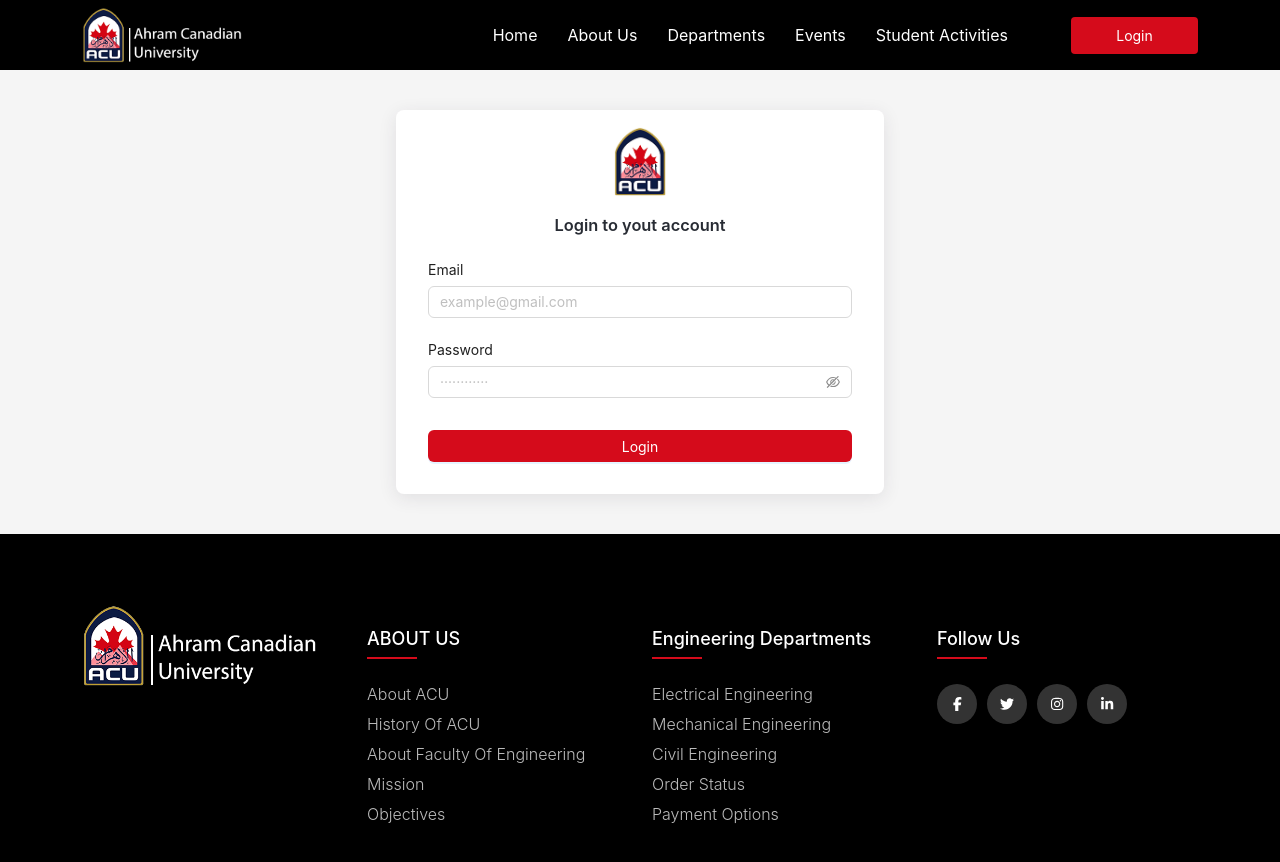
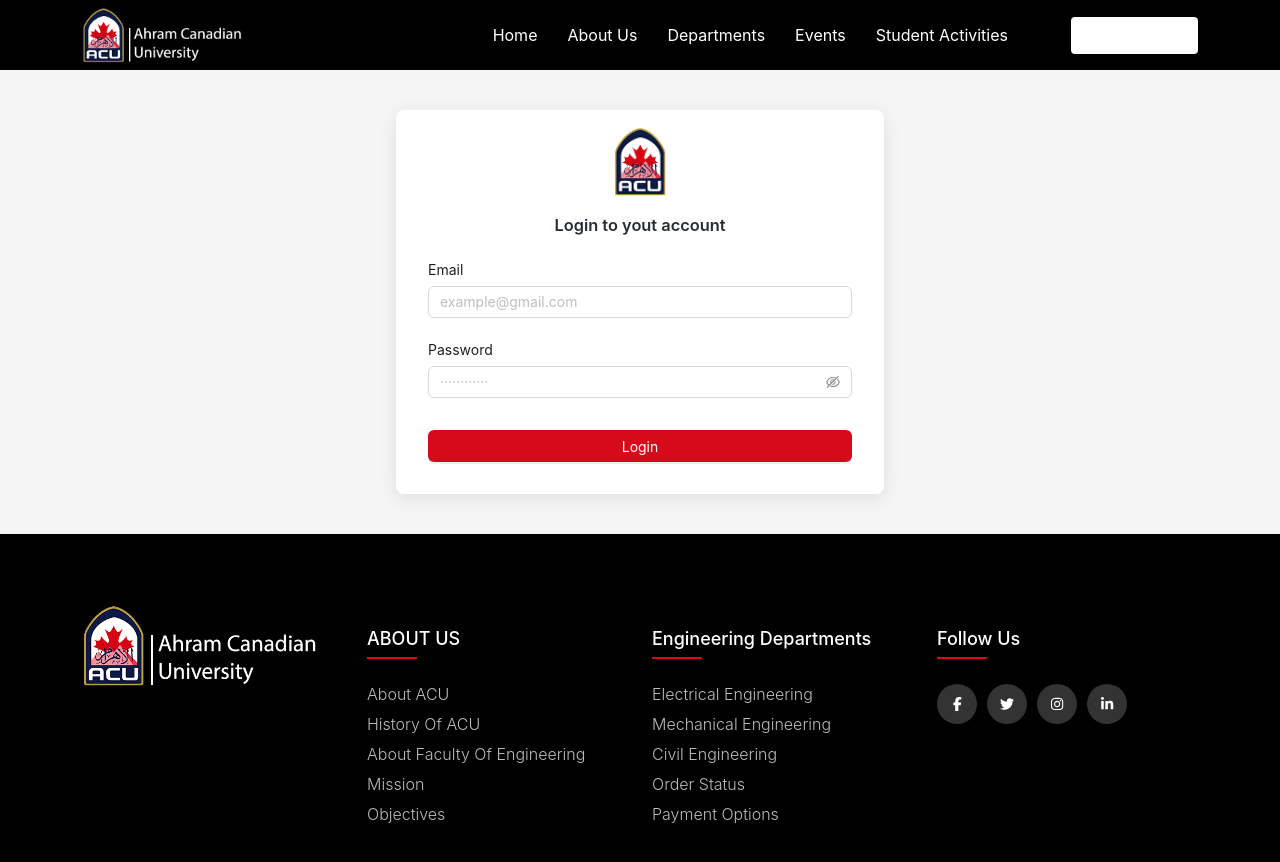
Before and after one commit to Heisenberg-Acu/university-management-system-frontend, a React (Create React App) app: page /login in a window 1280 px wide. Shown: the top 862 px of the page. Built offline with nearby package versions, Linux system fonts and the light colour scheme.

Commit message:
feat(App): add btn style

```diff
--- a/src/styles/App.css
+++ b/src/styles/App.css
@@ -19,6 +19,20 @@ body::-webkit-scrollbar {
 }
 .btn {
   border: none;
+  width: fit-content;
+  padding:8px 15px;
+  background-color: white;
+  text-align: center;
+  border-radius: 4px;
+}
+.btn--red {
+  background-color: #D50B1B;
+  color: white;
+  transition: all .3s ease;
+}
+.btn--red:hover {
+  color: white;
+  background-color: #c00010;
 }
 h1, h2, h3, h4, h5, h6 {
   color: #282c34;
```
